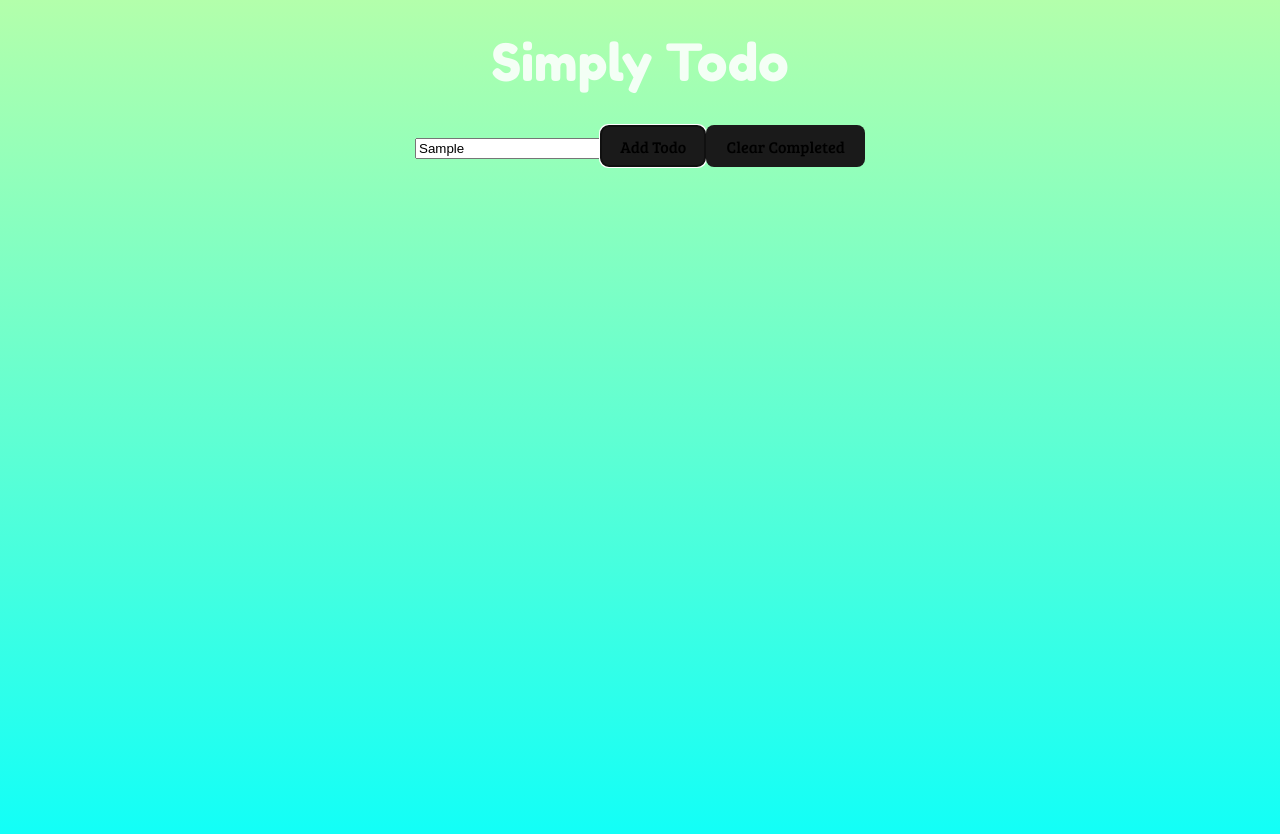
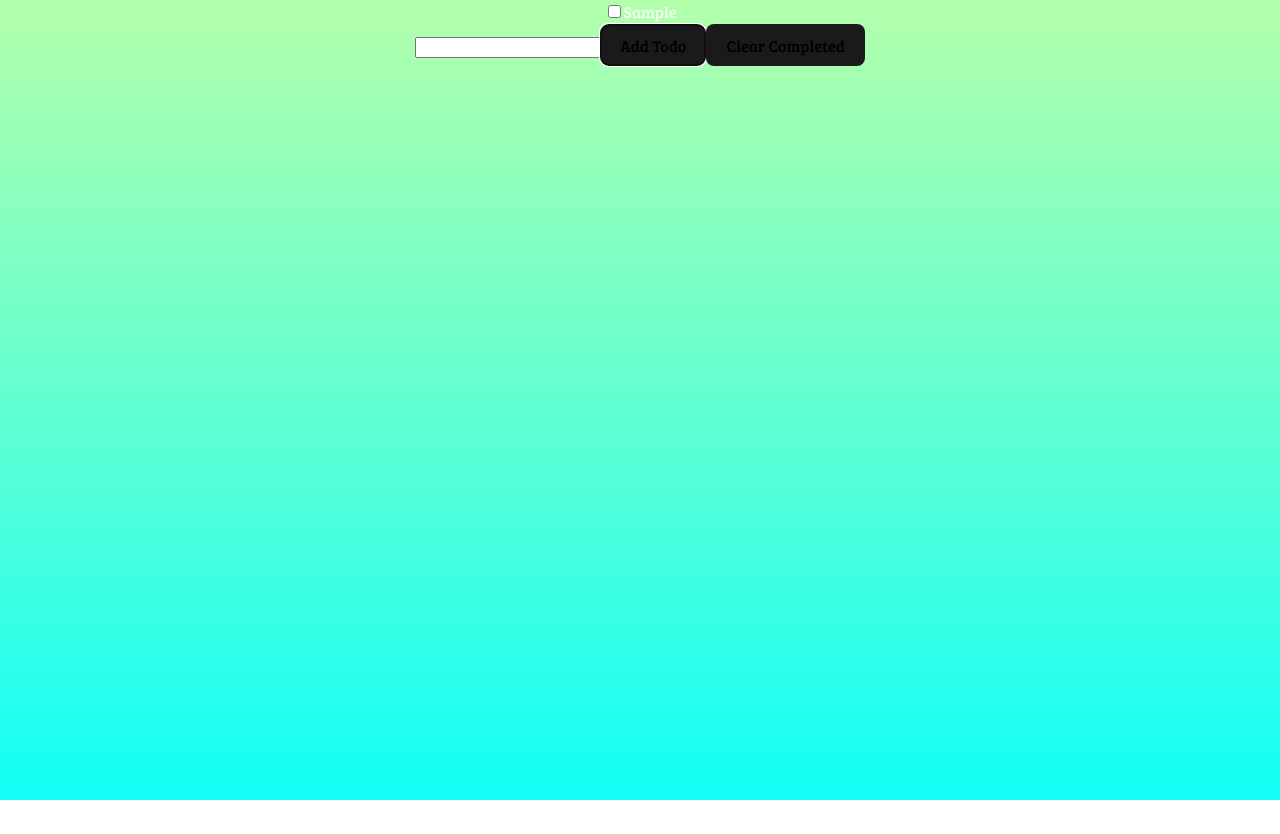
Before and after one commit to JoleneKearse/simply-todos, a React (Vite) app: page / in a window 1280 px wide. Both pictures are taken after typing "Sample" into the empty fields and a click on the button "Add Todo". After the commit the page ends 800 px from the top, so only its background shows below. Built offline with nearby package versions, Linux system fonts and the light colour scheme.

Commit message:
packing up for the day

```diff
--- a/src/App.jsx
+++ b/src/App.jsx
@@ -1,13 +1,24 @@
-import { useState } from 'react';
+import { useState, useRef } from 'react';
 import TodoList from './TodoList';
 
 function App() {
+  const [todos, setTodos] = useState([]);
+  const todoNameRef = useRef();
+
+  const handleAddTodo = (e) => {
+    const name = todoNameRef.current.value;
+    if (name === '') return
+    setTodos(prevTodos => {
+      return [...prevTodos, { id: 1, name: name, complete: false }];
+    })
+    todoNameRef.current.value = null;
+  }
 
   return (
     <>
-      <TodoList />
-      <input type="text"/>
-      <button>Add Todo</button>
+      <TodoList todos={todos} />
+      <input ref={todoNameRef} type="text" />
+      <button onClick={handleAddTodo}>Add Todo</button>
       <button>Clear Completed</button>
     </>
   )
--- /dev/null
+++ b/src/Todo.jsx
@@ -0,0 +1,14 @@
+import React from 'react'
+
+const Todo = ({ todo }) => {
+  return (
+    <div>
+      <label>
+        <input type="checkbox" checked={todo.complete} />
+        {todo.name}
+      </label>
+    </div>
+  )
+}
+
+export default Todo
--- a/src/TodoList.jsx
+++ b/src/TodoList.jsx
@@ -1,8 +1,11 @@
-import React from 'react'
+import React from 'react';
+import Todo from './Todo';
 
-const TodoList = () => {
+const TodoList = ({ todos }) => {
   return (
-    <h1>Simply Todo</h1>
+    todos.map((todo) => {
+      return <Todo key={todo} todo={todo} />
+    })
   )
 }
 
--- a/src/index.css
+++ b/src/index.css
@@ -52,3 +52,8 @@ button:focus,
 button:focus-visible {
   outline: 4px auto -webkit-focus-ring-color;
 }
+
+App {
+  display: flex;
+  flex-direction: column;
+}
```
